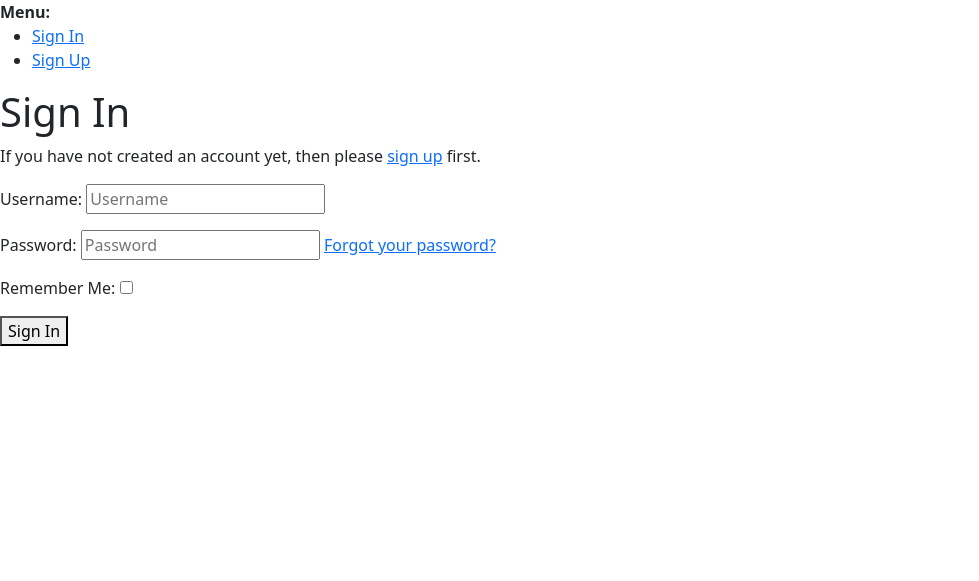
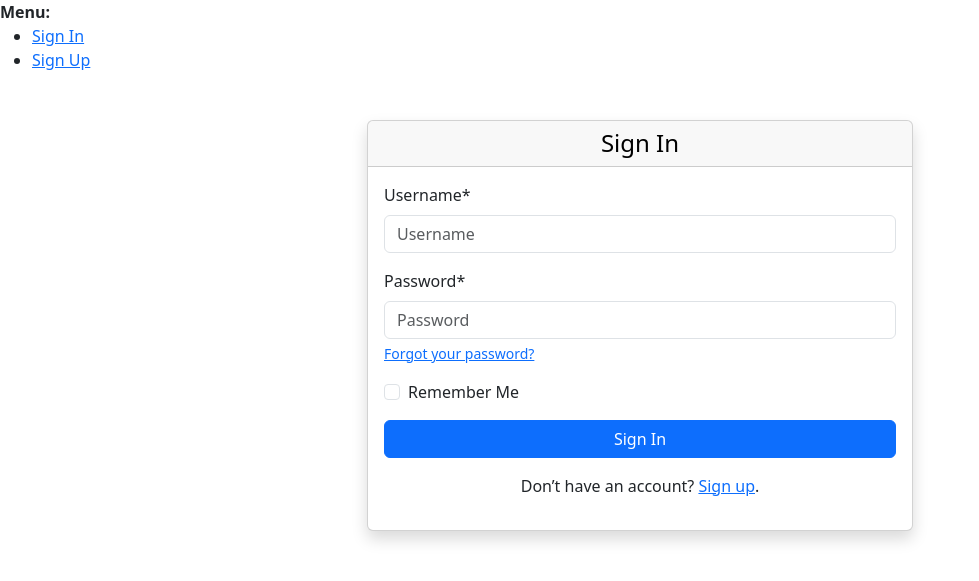
Before and after one commit to grizzleswens/Django-social-media-POC, a Django app: page /accounts/login/ in a window 1280 px wide. Shown: the top 581 px of the page, without its empty margins (0-979 px from the left). Run offline with Django 5.2, Linux system fonts and the light colour scheme; some libraries are stand-ins or nearby versions.

Commit message:
styling, also add some routing between login and sign up page

```diff
--- a/landing/templates/landing/index.html
+++ b/landing/templates/landing/index.html
@@ -6,9 +6,9 @@
         <div class="col-md-10 col-sm-12 text-center">
             <h1 class="display-2">Connect With Your Friends!</h1>
             <p class="mt-3 lead">Join the social network that connects you with your friends and family.</p>
-            <div class="d-flex justify-content-center mt-5">
-                <a href="#" class="btn btn-light mr-2">Login</a>
-                <a href="#" class="btn btn-dark">Register</a>
+            <div class="d-flex justify-content-center mt-5 gap-2">
+                <a href="{% url 'account_login' %}" class="btn btn-light mr-2">Login</a>
+                <a href="{% url 'account_signup' %}" class="btn btn-dark">Register</a>
             </div>
         </div>
     </div>
--- a/templates/account/login.html
+++ b/templates/account/login.html
@@ -1,61 +1,61 @@
 {% extends "account/base_entrance.html" %}
-{% load i18n %}
-{% load allauth account %}
+{% load allauth i18n crispy_forms_tags %}
+
 {% block head_title %}
-    {% trans "Sign In" %}
+    {% trans "Login" %}
 {% endblock head_title %}
+
 {% block content %}
-    {% element h1 %}
-        {% trans "Sign In" %}
-    {% endelement %}
-    {% if not SOCIALACCOUNT_ONLY %}
-        {% setvar link %}
-            <a href="{{ signup_url }}">
-            {% endsetvar %}
-            {% setvar end_link %}
-            </a>
-        {% endsetvar %}
-        {% element p %}
-            {% blocktranslate %}If you have not created an account yet, then please {{ link }}sign up{{ end_link }} first.{% endblocktranslate %}
-        {% endelement %}
-        {% url 'account_login' as login_url %}
-        {% element form form=form method="post" action=login_url tags="entrance,login" %}
-            {% slot body %}
-                {% csrf_token %}
-                {% element fields form=form unlabeled=True %}
-                {% endelement %}
-                {{ redirect_field }}
-            {% endslot %}
-            {% slot actions %}
-                {% element button type="submit" tags="prominent,login" %}
-                    {% trans "Sign In" %}
-                {% endelement %}
-            {% endslot %}
-        {% endelement %}
-    {% endif %}
-    {% if LOGIN_BY_CODE_ENABLED or PASSKEY_LOGIN_ENABLED %}
-        {% element hr %}
-        {% endelement %}
-        {% element button_group vertical=True %}
-            {% if PASSKEY_LOGIN_ENABLED %}
-                {% element button type="submit" form="mfa_login" id="passkey_login" tags="prominent,login,outline,primary" %}
-                    {% trans "Sign in with a passkey" %}
-                {% endelement %}
+<div class="container mt-5">
+    <div class="row justify-content-center">
+        <div class="col-md-6">
+            <div class="card shadow">
+                <div class="card-header text-black text-center">
+                    <h1 class="h4 mb-0">{% trans "Sign In" %}</h1>
+                </div>
+                <div class="card-body">
+                    {% if not SOCIALACCOUNT_ONLY %}
+                        {% url 'account_login' as action_url %}
+                        <form method="post" action="{{ action_url }}" class="needs-validation" novalidate>
+                            {% csrf_token %}
+                            <div class="mb-3">
+                                {{ form|crispy }}
+                            </div>
+                            {{ redirect_field }}
+                            <button type="submit" class="btn btn-primary w-100">
+                                {% trans "Sign In" %}
+                            </button>
+                        </form>
+                    {% endif %}
+
+                    {% if LOGIN_BY_CODE_ENABLED or PASSKEY_LOGIN_ENABLED %}
+                        <hr>
+                        {% if LOGIN_BY_CODE_ENABLED %}
+                            <a href="{{ request_login_code_url }}" class="btn btn-outline-primary w-100 mt-2">
+                                {% trans "Mail me a sign-in code" %}
+                            </a>
+                        {% endif %}
+                        {% if PASSKEY_LOGIN_ENABLED %}
+                            <a href="{{ passkey_login_url }}" class="btn btn-outline-primary w-100 mt-2">
+                                {% trans "Sign in with a passkey" %}
+                            </a>
+                        {% endif %}
+                    {% endif %}
+
+                    <p class="mt-3 text-center">
+                        {% blocktranslate %}
+                            Don’t have an account? <a href="{{ signup_url }}" class="text-primary">Sign up</a>.
+                        {% endblocktranslate %}
+                    </p>
+                </div>
+            </div>
+
+            {% if SOCIALACCOUNT_ENABLED %}
+                <div class="mt-4">
+                    {% include "socialaccount/snippets/login.html" with page_layout="entrance" %}
+                </div>
             {% endif %}
-            {% if LOGIN_BY_CODE_ENABLED %}
-                {% element button href=request_login_code_url tags="prominent,login,outline,primary" %}
-                    {% trans "Mail me a sign-in code" %}
-                {% endelement %}
-            {% endif %}
-        {% endelement %}
-    {% endif %}
-    {% if SOCIALACCOUNT_ENABLED %}
-        {% include "socialaccount/snippets/login.html" with page_layout="entrance" %}
-    {% endif %}
+        </div>
+    </div>
+</div>
 {% endblock content %}
-{% block extra_body %}
-    {{ block.super }}
-    {% if PASSKEY_LOGIN_ENABLED %}
-        {% include "mfa/webauthn/snippets/login_script.html" with button_id="passkey_login" %}
-    {% endif %}
-{% endblock %}
--- a/templates/account/signup.html
+++ b/templates/account/signup.html
@@ -10,7 +10,7 @@
     <div class="row justify-content-center">
         <div class="col-md-6">
             <div class="card shadow">
-                <div class="card-header bg-primary text-white text-center">
+                <div class="card-header text-black text-center">
                     <h1 class="h4 mb-0">{% trans "Sign Up" %}</h1>
                 </div>
                 <div class="card-body">
```
Also changed, not shown: landing/templatetags/form_tags.py (added, +13 -0 lines), landing/templatetags/__init__.py (added), 1 other file.
